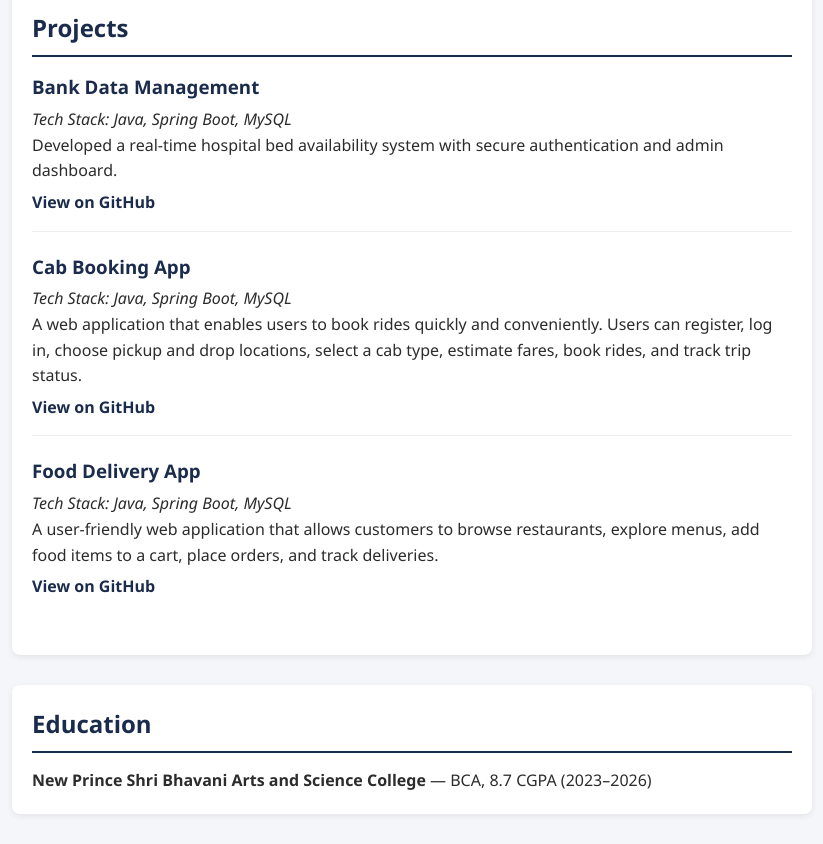
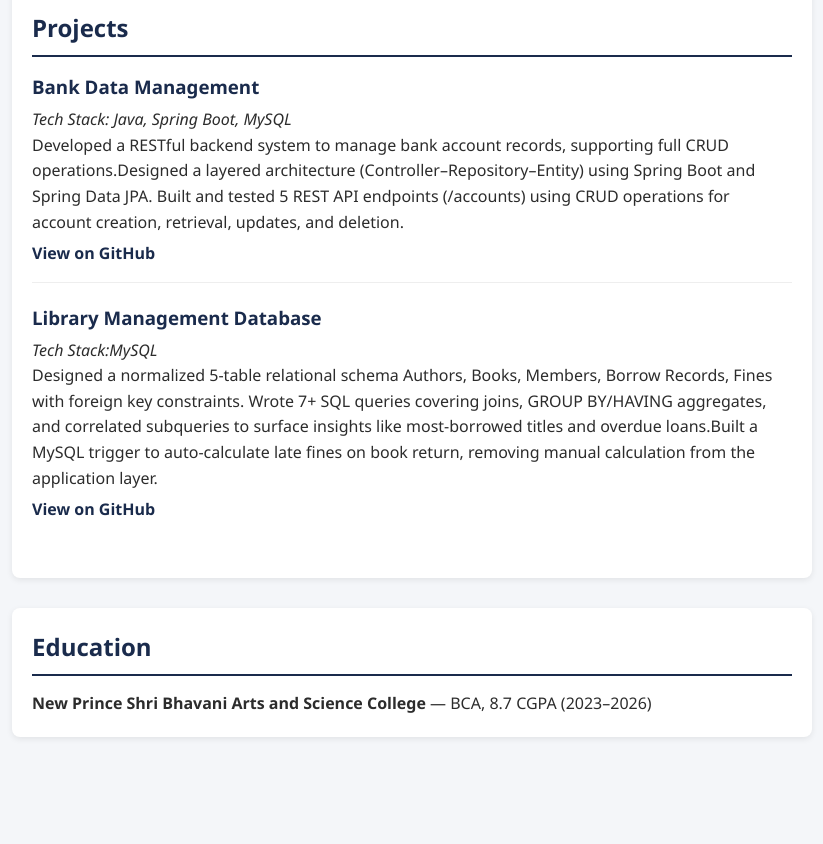
Before and after one commit to Shalini2613/my-portfolio, a plain HTML site: page index.html in a window 1280 px wide. Shown: the part 980-1824 px from the top of the page, without its empty margins (228-1051 px from the left). After the commit the page ends 1747 px from the top, so only its background shows below. Drawn offline with Linux system fonts and the light colour scheme.

Commit message:
Update index.html

```diff
--- a/index.html
+++ b/index.html
@@ -43,23 +43,22 @@
     <div class="project">
       <h3>Bank Data Management</h3>
       <p><em>Tech Stack: Java, Spring Boot, MySQL</em></p>
-      <p>Developed a real-time hospital bed availability system with secure authentication and admin dashboard.</p>
-      <a href="https://github.com/your-github-link" target="_blank">View on GitHub</a>
+      <p>Developed a RESTful backend system to manage bank account records, supporting full CRUD operations.Designed a layered architecture (Controller–Repository–Entity) using Spring Boot and Spring Data JPA. Built and tested 5 REST API endpoints (/accounts) using CRUD operations for account creation, retrieval,
+updates, and deletion.</p>
+      <a href="https://github.com/Shalini2613/bank-data-management">View on GitHub</a>
     </div>
 
     <div class="project">
-      <h3>Cab Booking App</h3>
-      <p><em>Tech Stack: Java, Spring Boot, MySQL</em></p>
-      <p>A web application that enables users to book rides quickly and conveniently. Users can register, log in, choose pickup and drop locations, select a cab type, estimate fares, book rides, and track trip status.</p>
-      <a href="https://github.com/your-github-link" target="_blank">View on GitHub</a>
+      <h3>Library Management Database</h3>
+      <p><em>Tech Stack:MySQL</em></p>
+      <p>Designed a normalized 5-table relational schema Authors, Books, Members, Borrow Records, Fines with foreign
+key constraints.
+Wrote 7+ SQL queries covering joins, GROUP BY/HAVING aggregates, and correlated subqueries to surface
+insights like most-borrowed titles and overdue loans.Built a MySQL trigger to auto-calculate late fines on book return, removing manual calculation from the
+application layer.</p>
+      <a href="https://github.com/Shalini2613/library-management-database">View on GitHub</a>
     </div>
 
-    <div class="project">
-      <h3>Food Delivery App</h3>
-      <p><em>Tech Stack: Java, Spring Boot, MySQL</em></p>
-      <p>A user-friendly web application that allows customers to browse restaurants, explore menus, add food items to a cart, place orders, and track deliveries.</p>
-      <a href="https://github.com/your-github-link" target="_blank">View on GitHub</a>
-    </div>
   </section>
 
   <section id="education">
```
